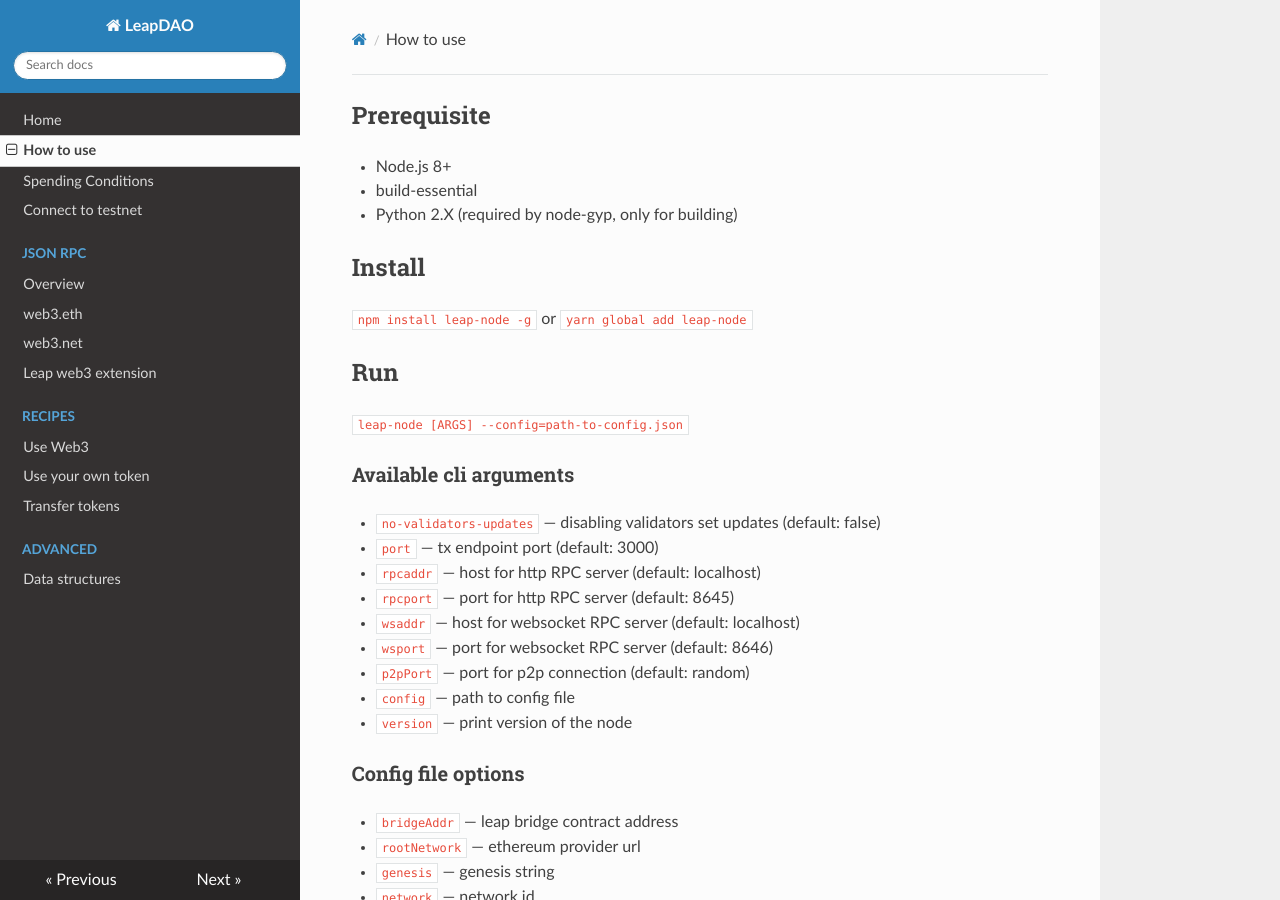
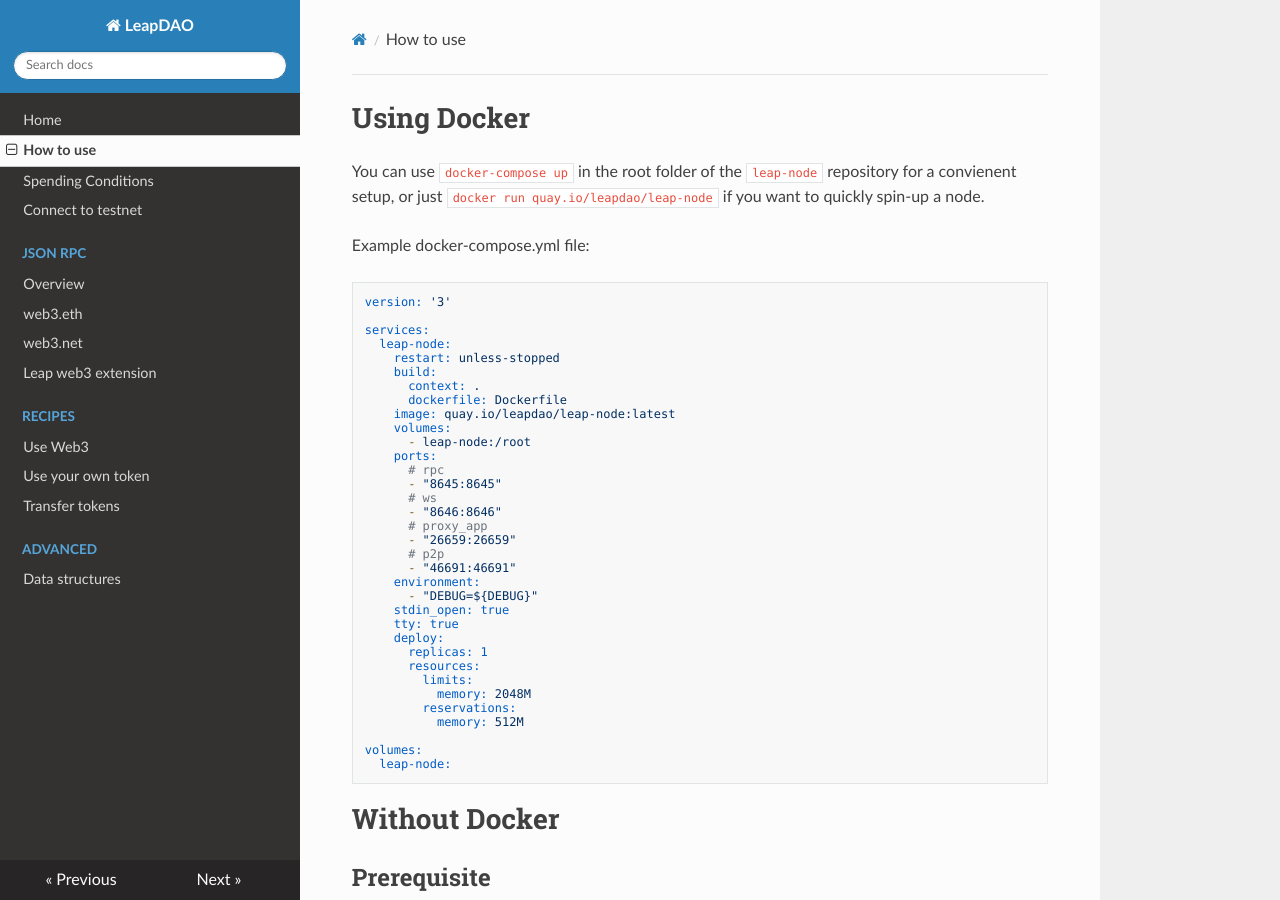
Before and after one commit to leapdao/docs, an MkDocs documentation site: the page built from docs/how-to-use.md, in a window 1280 px wide and 900 px high. Built offline with MkDocs 1.6.1, drawn with Linux system fonts in a browser that asks for light colours; nearby versions of some CDN libraries.

Commit message:
docker notes

````diff
--- a/docs/how-to-use.md
+++ b/docs/how-to-use.md
@@ -2,6 +2,49 @@
 title: How to use
 ---
 
+# Using Docker
+You can use `docker-compose up` in the root folder of the `leap-node` repository for a convienent setup,
+or just `docker run quay.io/leapdao/leap-node` if you want to quickly spin-up a node.
+
+Example docker-compose.yml file:
+```
+version: '3'
+
+services:
+  leap-node:
+    restart: unless-stopped
+    build:
+      context: .
+      dockerfile: Dockerfile
+    image: quay.io/leapdao/leap-node:latest
+    volumes:
+      - leap-node:/root
+    ports:
+      # rpc
+      - "8645:8645"
+      # ws
+      - "8646:8646"
+      # proxy_app
+      - "26659:26659"
+      # p2p
+      - "46691:46691"
+    environment:
+      - "DEBUG=${DEBUG}"
+    stdin_open: true
+    tty: true
+    deploy:
+      replicas: 1
+      resources:
+        limits:
+          memory: 2048M
+        reservations:
+          memory: 512M
+
+volumes:
+  leap-node:
+```
+
+# Without Docker
 ## Prerequisite
 
 - Node.js 8+
````
